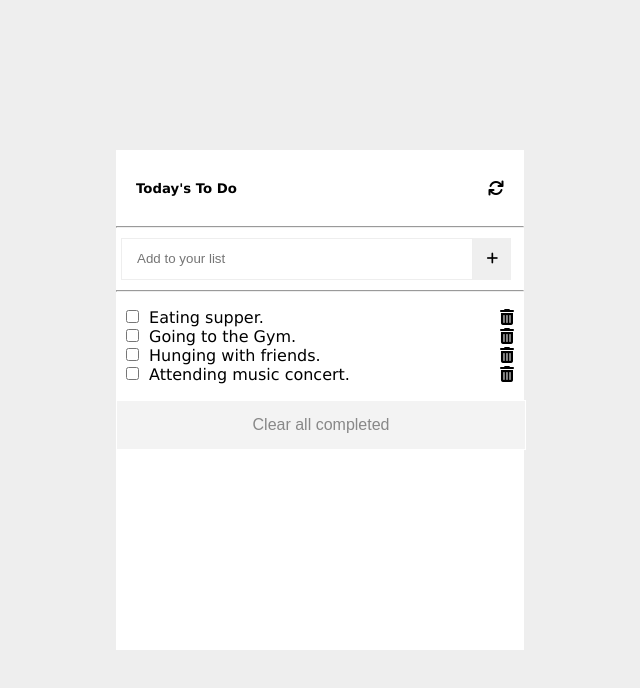
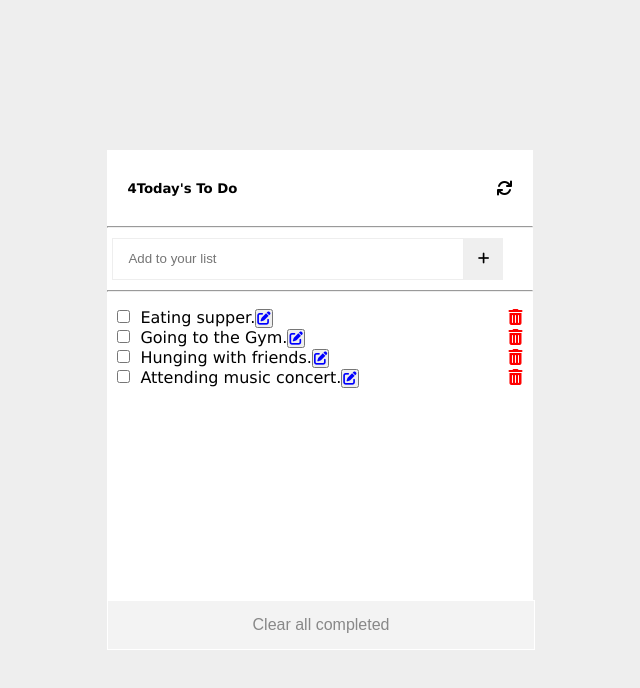
Before and after one commit to vabuyia/Todolist-webpack-template, a website built with webpack: page src/index.html in a window 1280 px wide. Shown: the whole page, without its empty margins (320-960 px from the left). Built offline with nearby package versions, Linux system fonts and the light colour scheme.

Commit message:
Working on the add-remove.js file

```diff
--- a/src/index.html
+++ b/src/index.html
@@ -15,27 +15,28 @@
     <div class="container">
       <div class="todo-list">
         <div class="header">
-          <h5>Today's To Do</h5>
+          <h5><span id="total-tasks">0</span>Today's To Do</h5>
           <i class="fas fa-sync"></i>
         </div>
-        <hr />
+        <hr>
         <div class="add-task">
           <form class="add-task">
-            <input type="text" placeholder="Add to your list" />
-            <button>
+            <input id="todoInput" type="text" placeholder="Add to your list"/>
+            <button id="btn">
               <i class="fas fa-plus"></i>
             </button>
           </form>
         </div>
-        <hr />
+        <hr>
         <div class="list">
-          <ul></ul>
+          <ul class="parent-node"></ul>
         </div>
-        <div class="clear">
-          <button>Clear all completed</button>
+       <div class="clear">
+         <button>Clear all completed</button>
         </div>
+
       </div>
     </div>
-    <script src="/src/index.js"></script>
+    <script src="index.js"></script>
   </body>
 </html>
--- a/src/index.js
+++ b/src/index.js
@@ -1,9 +1,10 @@
-/* eslint-disable no-plusplus */
-/* eslint-disable-next-line no-plusplus */
+const inputElement = document.querySelector('input')
+const formElement = document.querySelector('form')
+const listElement = document.querySelector('ul')
+const totalTasksElement = document.querySelector('#total-tasks')
+const buttonElement = document.getElementById(btn)
 
-const listElement = document.querySelector('ul');
-
-const taskList = [
+let taskList = [
   {
     description: 'Eating supper.',
     completed: false,
@@ -24,32 +25,50 @@ const taskList = [
     completed: false,
     index: 4,
   },
-];
+]
 
 function populateList() {
+  //taskList.forEach(function(item){
   for (let i = 0; i < taskList.length; i++) {
-    const newItem = document.createElement('li');
+    let newItem = document.createElement('li')
 
-    const inputCheckbox = document.createElement('input');
-    inputCheckbox.type = 'checkbox';
-    inputCheckbox.className = 'box';
-    newItem.appendChild(inputCheckbox);
-    inputCheckbox.style.marginRight = '10px';
+    //Add checkbox
+    const inputCheckbox = document.createElement('input')
+    inputCheckbox.type = 'checkbox'
+    inputCheckbox.className = 'box'
+    newItem.appendChild(inputCheckbox)
+    inputCheckbox.style.marginRight = '10px'
 
-    const spanElement = document.createElement('span');
-    spanElement.innerHTML = taskList[i].description;
-    newItem.appendChild(spanElement);
+    //Add new span for text
+    let span = document.createElement('span')
+    span.innerHTML = taskList[i].description
+    newItem.appendChild(span)
 
-    const anchorElement = document.createElement('a');
-    anchorElement.classList.add('delete');
-    anchorElement.innerHTML = '<i class="fas fa-trash-alt"></i>';
-    anchorElement.style.float = 'right';
-    anchorElement.style.paddingLeft = '150px';
+    //Add edit button
+    const editElement = document.createElement('button')
+    editElement.innerHTML = '<i class="fas fa-edit"></i>'
+    editElement.classList.add('edit')
+    newItem.appendChild(editElement)
+    editElement.style.float = 'center'
+    editElement.style.color = 'blue'
 
-    newItem.appendChild(anchorElement);
+    //Add delete button
+    let anchorElement = document.createElement('a')
+    anchorElement.classList.add('delete')
+    anchorElement.innerHTML = '<i class="fas fa-trash-alt"></i>'
+    anchorElement.style.float = 'right'
+    anchorElement.style.paddingLeft = '150px'
+    anchorElement.style.color = 'red'
 
-    listElement.appendChild(newItem);
+    newItem.appendChild(anchorElement)
+
+    //add Li to UL
+    listElement.appendChild(newItem)
+
+    totalTasksElement.innerHTML = taskList.length
+
+    //buttonElement.addEventListener("click", function(){
   }
 }
 
-populateList();
+populateList()
--- a/src/style.css
+++ b/src/style.css
@@ -42,10 +42,8 @@ body {
 }
 
 .list {
-  display: flex;
-  justify-content: space-between;
-  padding: 10px;
-  margin: 6px 0;
+  flex-grow: 1;
+  padding: 2em;
 }
 
 .add-task {
@@ -87,6 +85,14 @@ body {
   font-size: 16px;
   color: #888;
   background-color: rgb(243, 243, 243);
+  cursor: pointer;
+}
+
+.list {
+  display: flex;
+  justify-content: space-between;
+  padding: 10px;
+  margin: 6px 0;
 }
 
 .list ul {
```
Also changed, not shown: src/add-remove.js (added, +32 -0 lines).
